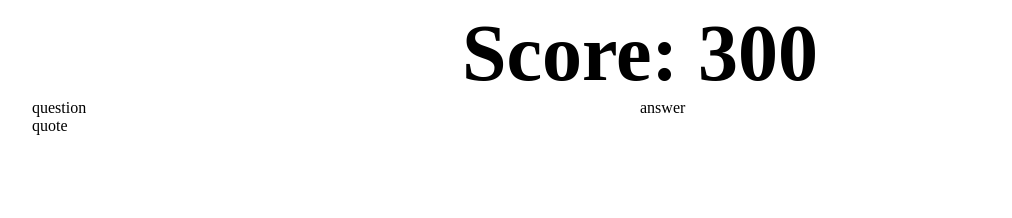
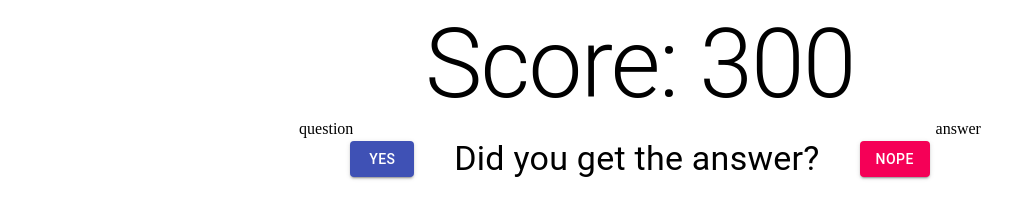
Before and after one commit to Shriever/Quiz-App, a Gatsby site: page / in a window 1280 px wide. Shown: the whole page, without its empty margins (0-1012 px from the left). Built offline with nearby package versions, Linux system fonts and the light colour scheme; Gatsby itself is replaced by a stand-in of ours.

Commit message:
markup for quote section-1

```diff
--- /dev/null
+++ b/src/components/AnswerPrompt.js
@@ -0,0 +1,43 @@
+import React from "react";
+import { Button, Grid, Typography } from "@material-ui/core";
+
+const AnswerPrompt = ({handleAnswer}) => {
+  const handleClick = res => {
+    handleAnswer(res);
+  };
+  return (
+    <Grid
+      container
+      direction='row'
+      alignItems='center'
+      justifyContent='center'
+      spacing={5}
+    >
+      <Grid item>
+        <Button
+          variant='contained'
+          color='primary'
+          onClick={() => handleClick(true)}
+        >
+          Yes
+        </Button>
+      </Grid>
+
+      <Grid item>
+        <Typography variant='h4'>Did you get the answer?</Typography>
+      </Grid>
+
+      <Grid item>
+        <Button
+          variant='contained'
+          color='secondary'
+          onClick={() => handleClick(false)}
+        >
+          Nope
+        </Button>
+      </Grid>
+    </Grid>
+  );
+};
+
+export default AnswerPrompt;
--- a/src/components/Quote.js
+++ b/src/components/Quote.js
@@ -1,11 +1,53 @@
-import React from 'react';
+import React from "react";
+import { Button, Container, Grid, Typography } from "@material-ui/core";
 
-const Quote = () => {
+const Quote = ({ isCorrectAnswer, displayNextQuestion, quote }) => {
+  const handleClick = () => {
+    displayNextQuestion();
+  };
+  if (isCorrectAnswer) {
     return (
-        <div>
-            quote
-        </div>
+      <Grid container justifyContent='center' alignItems='center' spacing={3}>
+        <Grid item>
+          <Grid container direction='column'>
+            <Grid item>
+              <Typography variant='h4' align='center'>
+                Great Job!
+              </Typography>
+            </Grid>
+            Here's a Chuck Norris quote for you: "{quote}"
+          </Grid>
+        </Grid>
+
+        <Grid item>
+          <Button
+            variant='contained'
+            color='primary'
+            onClick={displayNextQuestion}
+          >
+            Next Question -{">"}
+          </Button>
+        </Grid>
+      </Grid>
     );
-}
+  }
+
+  return (
+    <Grid container justifyContent='center' spacing={3} alignItems="center">
+      <Grid item>
+        <Typography>oops, no chuck norris for you :(</Typography>
+      </Grid>
+      <Grid item>
+        <Button
+          variant='contained'
+          color='primary'
+          onClick={displayNextQuestion}
+        >
+          Next Question -{">"}
+        </Button>
+      </Grid>
+    </Grid>
+  );
+};
 
 export default Quote;
--- a/src/pages/index.js
+++ b/src/pages/index.js
@@ -1,30 +1,46 @@
-import * as React from "react";
-import { Container, Grid } from "@material-ui/core";
-// import { Score, Quote, Answer, Question } from "../components/";
+import React, { useState } from "react";
+import { Grid } from "@material-ui/core";
 import Score from "../components/Score";
 import Quote from "../components/Quote";
 import Answer from "../components/Answer";
 import Question from "../components/Question";
+import AnswerPrompt from "../components/AnswerPrompt";
 
 // LINKS TO APIS FOR THIS PROJECT
 // https://jservice.io/api/random
 // https://api.chucknorris.io/jokes/random
 
+const IndexPage = () => {
+  const [isCorrectAnswer, setIsCorrectAnswer] = useState(null);
+  const [quote, setQuote] = useState("Chuck Norris is really cool.");
 
-const IndexPage = () => {
+  const handleAnswer = res => {
+    setIsCorrectAnswer(res);
+  };
+
+  const displayNextQuestion = () => {
+    setIsCorrectAnswer(null);
+  };
+
   return (
-    <Container>
+    <Grid container justifyContent='center'>
       <Score playerScore={300} />
-      <Grid container>
-        <Grid item xs={6}>
-          <Question />
-        </Grid>
-        <Grid item xs={6}>
-          <Answer />
-        </Grid>
+
+      <Grid container justifyContent='space-around'>
+        <Question />
+        <Answer />
       </Grid>
-      <Quote />
-    </Container>
+
+      {isCorrectAnswer === null ? (
+        <AnswerPrompt handleAnswer={handleAnswer} />
+      ) : (
+        <Quote
+          isCorrectAnswer={isCorrectAnswer}
+          displayNextQuestion={displayNextQuestion}
+          quote={quote}
+        />
+      )}
+    </Grid>
   );
 };
 
```
